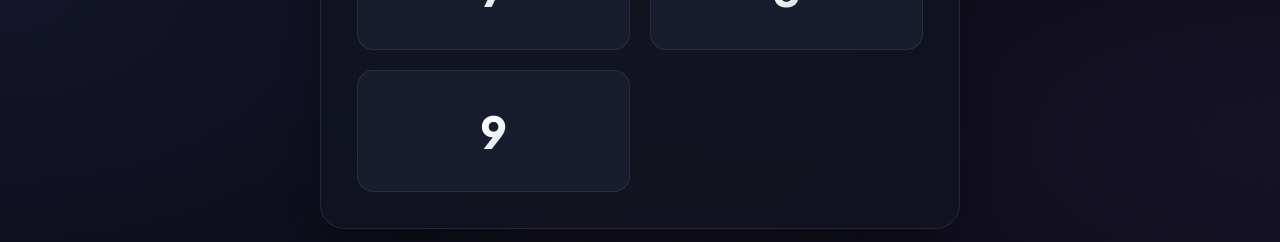
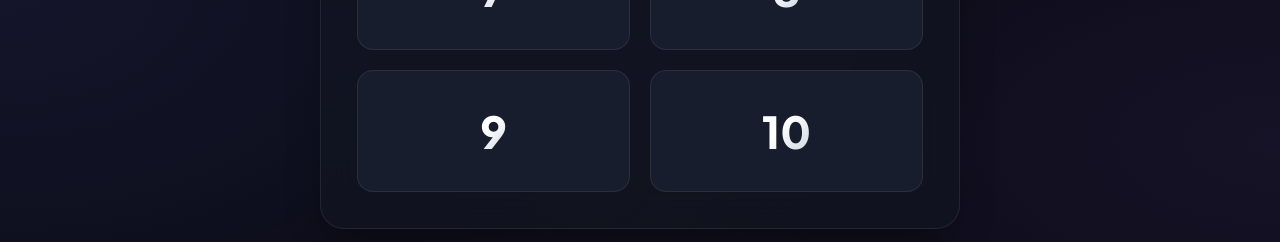
Before and after one commit to zreirby/11class, a plain HTML site: page index.html in a window 1280 px wide. Shown: the part 818-1060 px from the top of the page. Drawn offline with Linux system fonts and the light colour scheme.

Commit message:
Update index.html

```diff
--- a/index.html
+++ b/index.html
@@ -277,6 +277,10 @@
         <span class="btn-num">9</span>
         </a>
 
+        <a href="dz10/dz11.html" class="nav-btn">
+        <span class="btn-num">10</span>
+        </a>
+
       </div>
     </div>
   </main>
```
